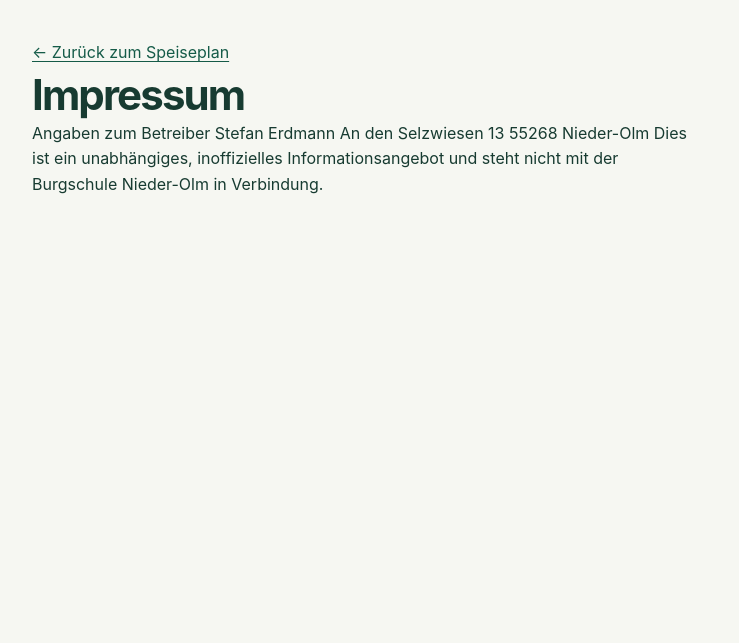
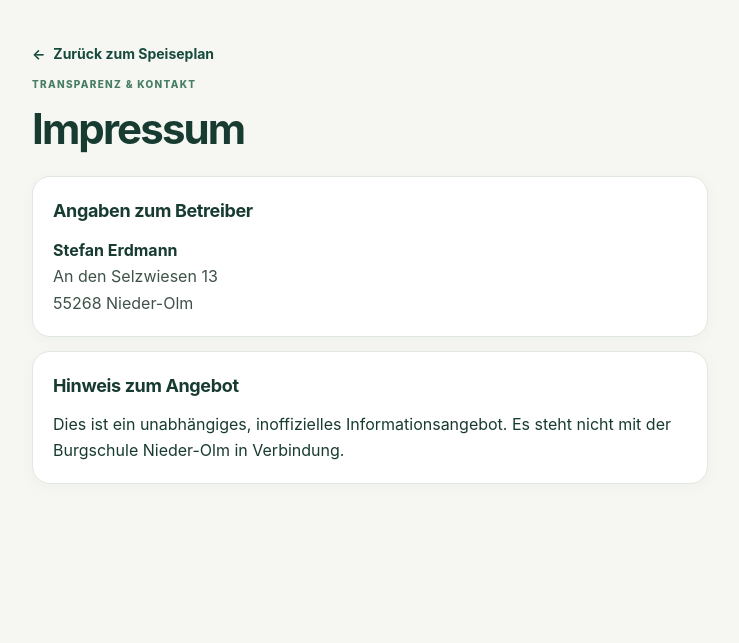
Before and after one commit to stefanerdmann/burgschule, a website: page site/impressum.html in a window 1280 px wide. Shown: the whole page, without its empty margins (270-1009 px from the left). Drawn offline with Linux system fonts and the light colour scheme.

Commit message:
Impressum formatiert

```diff
--- a/site/impressum.html
+++ b/site/impressum.html
@@ -1,14 +1,33 @@
 <!doctype html>
-<html lang="de"><head><meta charset="utf-8"><meta name="viewport" content="width=device-width,initial-scale=1"><link rel="stylesheet" href="./styles.css"><title>Impressum · Speiseplan</title></head>
-<body><div class="app-shell"><main class="main-content legal-content">
-<a href="./">← Zurück zum Speiseplan</a><h1>Impressum</h1>
+<html lang="de">
+<head>
+  <meta charset="utf-8">
+  <meta name="viewport" content="width=device-width,initial-scale=1,viewport-fit=cover">
+  <meta name="theme-color" content="#f6f7f2">
+  <link rel="stylesheet" href="./styles.css">
+  <title>Impressum · Speiseplan</title>
+</head>
+<body>
+  <div class="app-shell">
+    <main class="main-content legal-content">
+      <a class="legal-back" href="./">← <span>Zurück zum Speiseplan</span></a>
+      <p class="eyebrow legal-eyebrow">TRANSPARENZ &amp; KONTAKT</p>
+      <h1>Impressum</h1>
 
-Angaben zum Betreiber
-Stefan Erdmann
-An den Selzwiesen 13
-55268 Nieder-Olm
+      <section class="legal-section" aria-labelledby="operator-heading">
+        <h2 id="operator-heading">Angaben zum Betreiber</h2>
+        <address>
+          <strong>Stefan Erdmann</strong><br>
+          An den Selzwiesen 13<br>
+          55268 Nieder-Olm
+        </address>
+      </section>
 
-Dies ist ein unabhängiges, inoffizielles Informationsangebot
-und steht nicht mit der Burgschule Nieder-Olm in Verbindung.
-
-</main></div></body></html>
+      <section class="legal-section" aria-labelledby="notice-heading">
+        <h2 id="notice-heading">Hinweis zum Angebot</h2>
+        <p>Dies ist ein unabhängiges, inoffizielles Informationsangebot. Es steht nicht mit der Burgschule Nieder-Olm in Verbindung.</p>
+      </section>
+    </main>
+  </div>
+</body>
+</html>
--- a/site/styles.css
+++ b/site/styles.css
@@ -84,9 +84,17 @@ h1 { margin: 6px 0 3px; letter-spacing: -.045em; line-height: 1.1; font-size: cl
 .tab { flex: 1; min-height: 56px; display: grid; justify-items: center; align-content: center; gap: 2px; border: 0; border-radius: 13px; color: #65756b; background: transparent; font-size: 11px; font-weight: 650; }
 .tab svg { width: 23px; height: 23px; }
 .tab.active { color: var(--green); background: #e7f1e8; }
-.legal-content { padding: max(40px, env(safe-area-inset-top)) 20px 40px; min-height: 80vh; line-height: 1.6; overflow-wrap: anywhere; }
-.legal-content h2 { font-size: 20px; margin: 26px 0 8px; }
-.legal-content p { max-width: 68ch; }
+.legal-content { padding: max(32px, env(safe-area-inset-top)) 20px 40px; min-height: 80vh; line-height: 1.6; overflow-wrap: anywhere; }
+.legal-back { display: inline-flex; align-items: center; gap: 8px; min-height: 44px; color: var(--green); font-size: 14px; font-weight: 650; text-decoration: none; }
+.legal-eyebrow { margin: 30px 0 0; }
+.legal-content h1 { margin-bottom: 24px; }
+.legal-section { margin: 14px 0; padding: 20px; border: 1px solid var(--line); border-radius: 18px; background: #fff; box-shadow: 0 3px 15px #173b3109; }
+.legal-content h2 { font-size: 19px; margin: 26px 0 8px; letter-spacing: -.02em; }
+.legal-content p { max-width: 68ch; margin: 0 0 14px; }
+.legal-section h2 { font-size: 18px; margin: 0 0 11px; }
+.legal-section p { margin: 0; }
+.legal-content address { color: #3f5248; font-style: normal; line-height: 1.65; }
+.legal-content address strong { color: var(--ink); font-size: 16px; }
 @media (min-width: 600px) {
   .site-header { padding-inline: 32px; }
   .main-content { padding-inline: 32px; }
```
